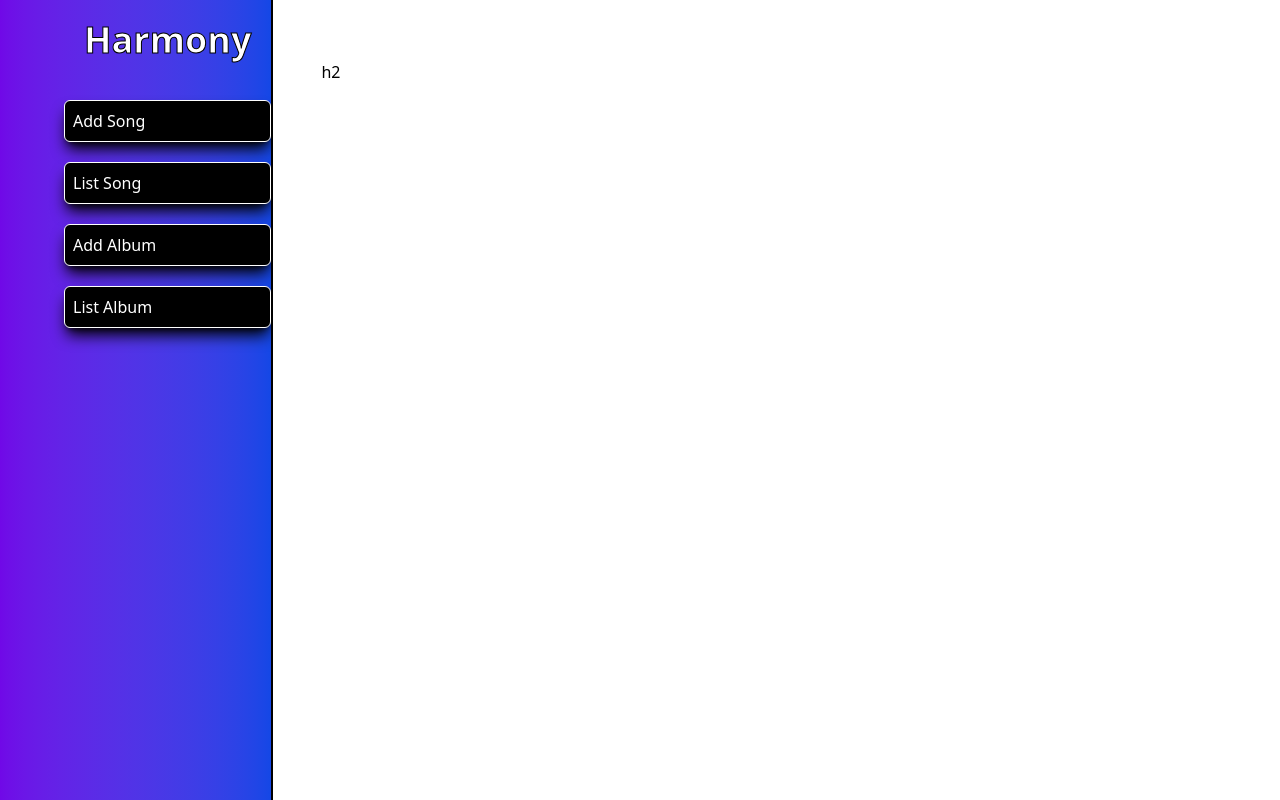
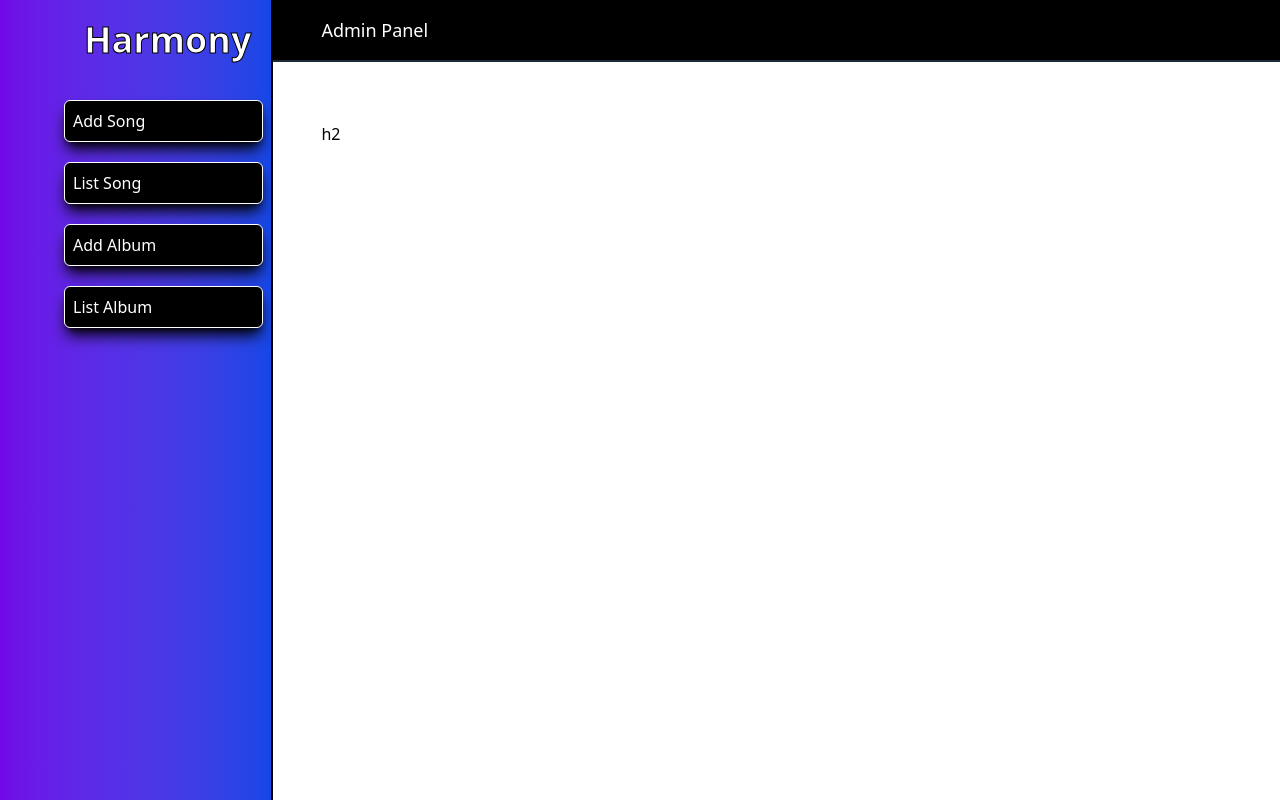
Before and after one commit to Webdev-Ishan/Harmony, a React (Vite) app in the folder Harmony_Admin/: page /add-album in a window 1280 px wide. Built offline with nearby package versions, Linux system fonts and the light colour scheme.

Commit message:
The addsong page is created

```diff
--- a/Harmony_Admin/src/App.jsx
+++ b/Harmony_Admin/src/App.jsx
@@ -6,6 +6,7 @@ import Addalbum from './pages/Addalbum'
 import Listsong from './pages/Listsong'
 import Listalbum from './pages/Listalbum'
 import Sidebar from './components/sidebar'
+import Navbar from './components/Navbar';
 
 const App = () => {
   return (
@@ -14,6 +15,7 @@ const App = () => {
 
 <Sidebar/>
       <div className='flex-1 h-screen overflow-y-scroll bg-white'>
+        <Navbar/>
 <div className='pt-8 pl-5 sm:pt-15 sm:pl-12'>
   <Routes>
 
--- /dev/null
+++ b/Harmony_Admin/src/components/Navbar.jsx
@@ -0,0 +1,11 @@
+import React from "react";
+
+const Navbar = () => {
+  return (
+    <div className="navbar w-full bg-black border-b-2 border-gray-800 text-white px-5 sm:px-12 py-4 text-lg">
+      <p>Admin Panel</p>
+    </div>
+  );
+};
+
+export default Navbar;
--- a/Harmony_Admin/src/components/sidebar.jsx
+++ b/Harmony_Admin/src/components/sidebar.jsx
@@ -1,30 +1,47 @@
-import React from 'react'
-import { NavLink } from 'react-router-dom'
+import React from "react";
+import { NavLink } from "react-router-dom";
 
 const sidebar = () => {
   return (
-    <div className='bg-gradient-to-r from-violet-700 to-blue-700 border-r-2 border-black min-h-screen pl-[5vw]'>
-        <h1 style={{ WebkitTextStroke: '1px black' }} className='text-white m-5 text-4xl  font-bold'>Harmony</h1>
+    <div className="bg-gradient-to-r from-violet-700 to-blue-700 border-r-2 border-black min-h-screen pl-[5vw]">
+      <h1
+        style={{ WebkitTextStroke: "1px black" }}
+        className="text-white m-5 text-4xl  font-bold"
+      >
+        Harmony
+      </h1>
 
-        <div className='flex flex-col gap-5 mt-10'>
-            <NavLink to={'/add-song'} className='flex items-center gap-2.5 text-white shadow-black shadow-lg bg-black bg-opacity-50 hover:bg-opacity-75 transition duration-300 border border-white p-2 rounded-md'>
-                <p className='hidden sm:block'>Add Song</p>
+      <div className="flex flex-col gap-5 mt-10">
+        <NavLink
+          to={"/add-song"}
+          className="flex mr-2 items-center gap-2.5 text-white shadow-black shadow-lg bg-black bg-opacity-50 hover:bg-opacity-75 transition duration-300 border border-white p-2 rounded-md"
+        >
+          <p className="hidden sm:block">Add Song</p>
         </NavLink>
 
-            <NavLink to={'/list-song'} className='flex items-center gap-2.5 text-white shadow-black shadow-lg bg-black bg-opacity-50 hover:bg-opacity-75 transition duration-300 border border-white p-2 rounded-md'>
-                <p className='hidden sm:block'>List Song</p>
+        <NavLink
+          to={"/list-song"}
+          className="flex mr-2 items-center gap-2.5 text-white shadow-black shadow-lg bg-black bg-opacity-50 hover:bg-opacity-75 transition duration-300 border border-white p-2 rounded-md"
+        >
+          <p className="hidden sm:block">List Song</p>
         </NavLink>
 
-            <NavLink to={'/add-album'} className='flex items-center gap-2.5 text-white shadow-black shadow-lg bg-black bg-opacity-50 hover:bg-opacity-75 transition duration-300 border border-white p-2 rounded-md'>
-                <p className='hidden sm:block'>Add Album</p>
+        <NavLink
+          to={"/add-album"}
+          className="flex mr-2 items-center gap-2.5 text-white shadow-black shadow-lg bg-black bg-opacity-50 hover:bg-opacity-75 transition duration-300 border border-white p-2 rounded-md"
+        >
+          <p className="hidden sm:block">Add Album</p>
         </NavLink>
 
-            <NavLink to={'/list-album'} className='flex items-center gap-2.5 text-white shadow-black shadow-lg bg-black bg-opacity-50 hover:bg-opacity-75 transition duration-300 border border-white p-2 rounded-md'>
-                <p className='hidden sm:block'>List Album</p>
+        <NavLink
+          to={"/list-album"}
+          className="flex mr-2 items-center gap-2.5 text-white shadow-black shadow-lg bg-black bg-opacity-50 hover:bg-opacity-75 transition duration-300 border border-white p-2 rounded-md"
+        >
+          <p className="hidden sm:block">List Album</p>
         </NavLink>
       </div>
     </div>
-)
-}
+  );
+};
 
-export default sidebar
+export default sidebar;
--- a/Harmony_Admin/src/pages/Addsong.jsx
+++ b/Harmony_Admin/src/pages/Addsong.jsx
@@ -1,11 +1,76 @@
-import React from 'react'
+import React, { useState } from "react";
+import { assets } from "../assets/admin-assets/assets";
+const Addsong = () => {
 
-const Addsong = () => {
+
+const [image,setimage] = useState(flase)
+const [song,setsong] = useState(flase)
+const [name,setname] = useState("")
+const [desc,setdesc] = useState("")
+const [album,setalbum] = useState("none")
+const [loading,setloading] = useState(flase)
+const [albumdata,setalbumdata] = useState([])
+
   return (
     <div>
-      h1
+      <form action="" className="flex flex-col items-start gap-8 text-black ">
+        <div className="flex gap-8">
+          <div className="flex flex-col gap-4">
+            <p>Upload Song</p>
+            <input type="file" id="song" accept="audio/*" hidden />
+            <label htmlFor="song">
+              <img
+                src={assets.upload_song}
+                alt=""
+                className="w-24 cursor-pointer"
+              />
+            </label>
+          </div>
+
+<div className="flex flex-col gap-4">
+<p>Upload Image</p>
+<input type="file" id="image" accept="image/*" hidden />
+<label htmlFor="image">
+              <img
+                src={assets.upload_area}
+                alt=""
+                className="w-24 cursor-pointer"
+              />
+            </label>
+</div>
+
+        </div>
+
+
+<div className="flex flex-col gap-2.5">
+  <p>Song Name</p>
+  <input className="bg-transparent outline-green-500 border-2 border-black p-2 w-[max(40vw,250px)] " placeholder="Type here" required type="text" />
+
+
+</div>
+
+
+<div className="flex flex-col gap-2.5">
+  <p>Song Description</p>
+  <input className="bg-transparent outline-green-500 border-2 border-black p-2 w-[max(40vw,250px)] " placeholder="Type here" required type="text" />
+
+
+</div>
+
+
+<div className="flex flex-col gap-2.5">
+<p>Album</p>
+<select className="bg-transparent outline-green-500 border-2 border-black p-2 w-[max(10vw,25px)]">
+<option value="none">None</option>
+</select>
+
+</div>
+
+<button type="submit" className="border-black border-2 text-white bg-gradient-to-r from-violet-700 to-blue-700 font-medium w-24 text-md px-4 py-2 mb-2 hover:opacity-75 ">Add</button>
+
+      </form>
     </div>
-  )
-}
+  );
+};
 
-export default Addsong
+export default Addsong;
```
Lines whose indentation alone changed are shown as unchanged.
